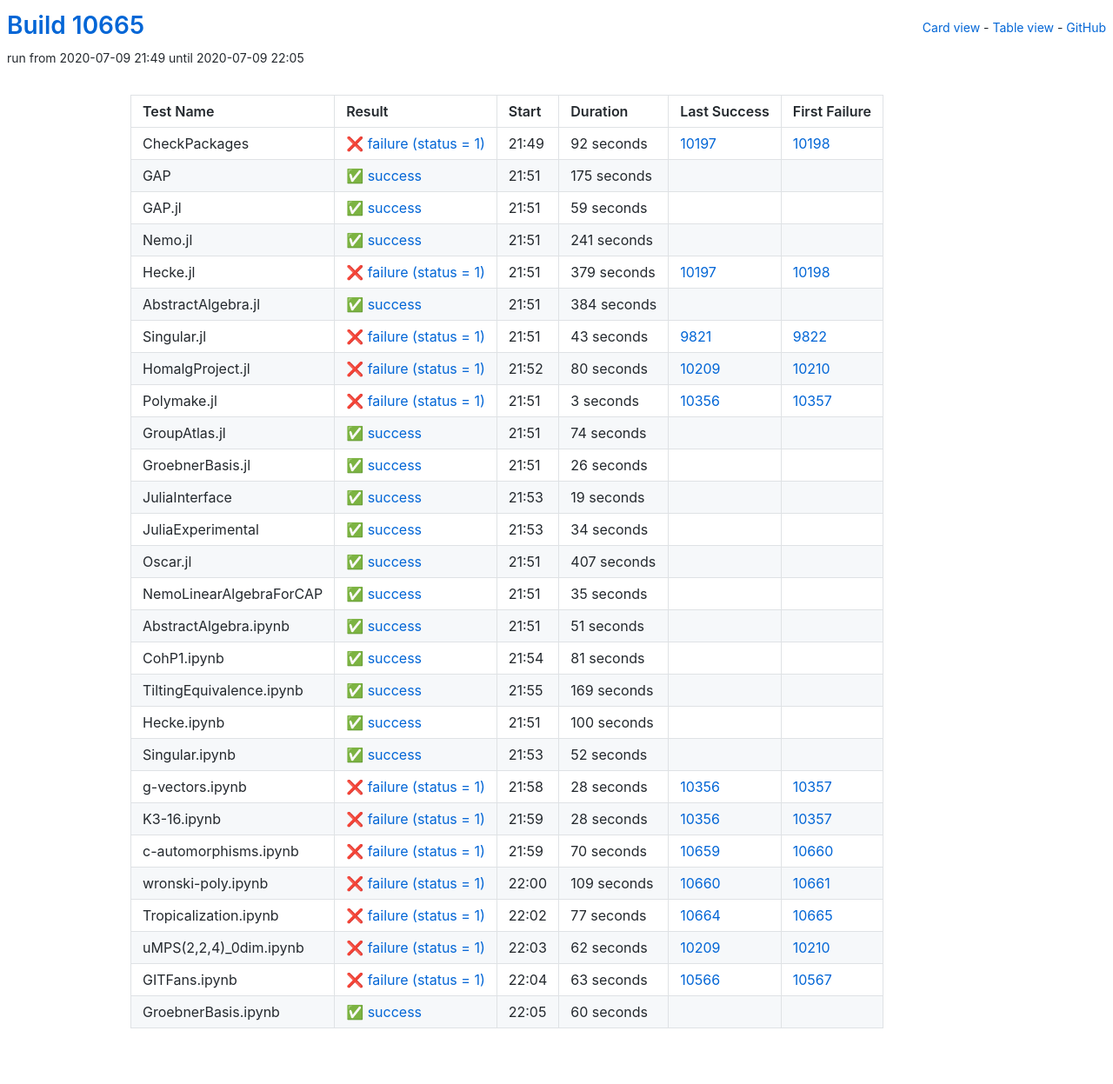
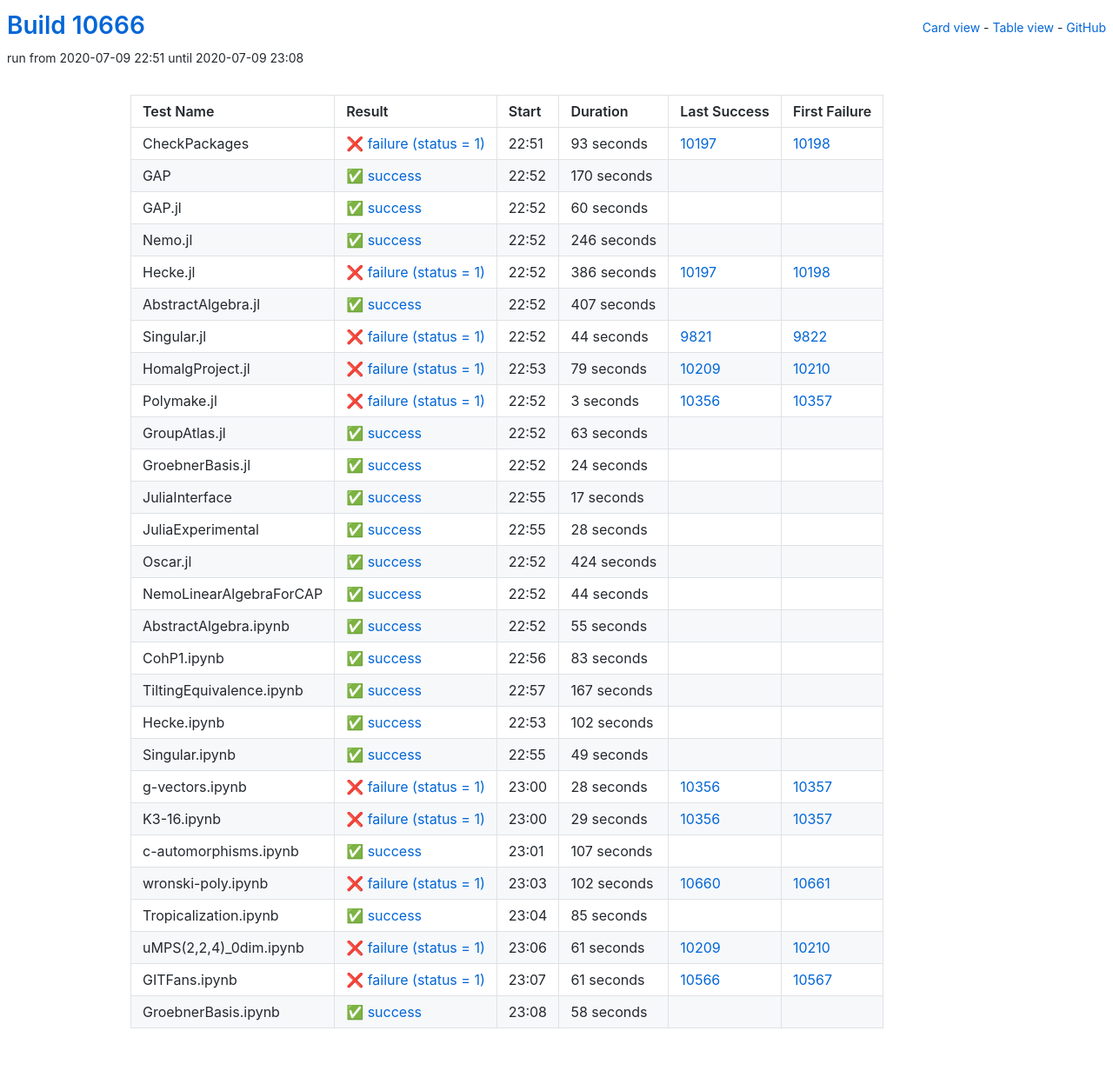
Before and after one commit to oscar-system/oscar-ci-status, a Jekyll site: the page built from table.html, in a window 1280 px wide. Shown: the whole page at 87% size. Built offline with Jekyll 4.4.1, drawn with Linux system fonts in a browser that asks for light colours.

Commit message:
Build #10666

```diff
--- a/_data/ci.yml
+++ b/_data/ci.yml
@@ -1,6 +1,6 @@
 ---
-build: 10665
-build_url: https://oscarci.mathematik.uni-kl.de/job/oscar/10665/
+build: 10666
+build_url: https://oscarci.mathematik.uni-kl.de/job/oscar/10666/
 job: oscar
 organization: oscar-system
 repo: oscar-ci-status
@@ -8,104 +8,104 @@
 tests:
 - name: CheckPackages
   id: checkpackages
-  log: https://oscarci.mathematik.uni-kl.de/job/oscar/10665/artifact/logs/build-10665/CheckPackages.log
-  start: 2020-07-09 21:49
+  log: https://oscarci.mathematik.uni-kl.de/job/oscar/10666/artifact/logs/build-10666/CheckPackages.log
+  start: 2020-07-09 22:51
   success: false
   exitcode: 1
   status: failure
-  duration: 92
+  duration: 93
   last_success: 10197
   last_success_url: https://oscarci.mathematik.uni-kl.de/job/oscar/10197/
   first_failure: 10198
   first_failure_url: https://oscarci.mathematik.uni-kl.de/job/oscar/10198/
 - name: GAP
   id: gap
-  log: https://oscarci.mathematik.uni-kl.de/job/oscar/10665/artifact/logs/build-10665/GAP.log
-  start: 2020-07-09 21:51
+  log: https://oscarci.mathematik.uni-kl.de/job/oscar/10666/artifact/logs/build-10666/GAP.log
+  start: 2020-07-09 22:52
   success: true
   exitcode: 0
   status: success
-  duration: 175
+  duration: 170
   last_success: false
   last_success_url:
   first_failure: false
   first_failure_url:
 - name: GAP.jl
   id: gap-jl
-  log: https://oscarci.mathematik.uni-kl.de/job/oscar/10665/artifact/logs/build-10665/GAP.jl.log
-  start: 2020-07-09 21:51
+  log: https://oscarci.mathematik.uni-kl.de/job/oscar/10666/artifact/logs/build-10666/GAP.jl.log
+  start: 2020-07-09 22:52
   success: true
   exitcode: 0
   status: success
-  duration: 59
+  duration: 60
   last_success: false
   last_success_url:
   first_failure: false
   first_failure_url:
 - name: Nemo.jl
   id: nemo-jl
-  log: https://oscarci.mathematik.uni-kl.de/job/oscar/10665/artifact/logs/build-10665/Nemo.jl.log
-  start: 2020-07-09 21:51
+  log: https://oscarci.mathematik.uni-kl.de/job/oscar/10666/artifact/logs/build-10666/Nemo.jl.log
+  start: 2020-07-09 22:52
   success: true
   exitcode: 0
   status: success
-  duration: 241
+  duration: 246
   last_success: false
   last_success_url:
   first_failure: false
   first_failure_url:
 - name: Hecke.jl
   id: hecke-jl
-  log: https://oscarci.mathematik.uni-kl.de/job/oscar/10665/artifact/logs/build-10665/Hecke.jl.log
-  start: 2020-07-09 21:51
+  log: https://oscarci.mathematik.uni-kl.de/job/oscar/10666/artifact/logs/build-10666/Hecke.jl.log
+  start: 2020-07-09 22:52
   success: false
   exitcode: 1
   status: failure
-  duration: 379
+  duration: 386
   last_success: 10197
   last_success_url: https://oscarci.mathematik.uni-kl.de/job/oscar/10197/
   first_failure: 10198
   first_failure_url: https://oscarci.mathematik.uni-kl.de/job/oscar/10198/
 - name: AbstractAlgebra.jl
   id: abstractalgebra-jl
-  log: https://oscarci.mathematik.uni-kl.de/job/oscar/10665/artifact/logs/build-10665/AbstractAlgebra.jl.log
-  start: 2020-07-09 21:51
+  log: https://oscarci.mathematik.uni-kl.de/job/oscar/10666/artifact/logs/build-10666/AbstractAlgebra.jl.log
+  start: 2020-07-09 22:52
   success: true
   exitcode: 0
   status: success
-  duration: 384
+  duration: 407
   last_success: false
   last_success_url:
   first_failure: false
   first_failure_url:
 - name: Singular.jl
   id: singular-jl
-  log: https://oscarci.mathematik.uni-kl.de/job/oscar/10665/artifact/logs/build-10665/Singular.jl.log
-  start: 2020-07-09 21:51
+  log: https://oscarci.mathematik.uni-kl.de/job/oscar/10666/artifact/logs/build-10666/Singular.jl.log
+  start: 2020-07-09 22:52
   success: false
   exitcode: 1
   status: failure
-  duration: 43
+  duration: 44
   last_success: 9821
   last_success_url: https://oscarci.mathematik.uni-kl.de/job/oscar/9821/
   first_failure: 9822
   first_failure_url: https://oscarci.mathematik.uni-kl.de/job/oscar/9822/
 - name: HomalgProject.jl
   id: homalgproject-jl
-  log: https://oscarci.mathematik.uni-kl.de/job/oscar/10665/artifact/logs/build-10665/HomalgProject.jl.log
-  start: 2020-07-09 21:52
+  log: https://oscarci.mathematik.uni-kl.de/job/oscar/10666/artifact/logs/build-10666/HomalgProject.jl.log
+  start: 2020-07-09 22:53
   success: false
   exitcode: 1
   status: failure
-  duration: 80
+  duration: 79
   last_success: 10209
   last_success_url: https://oscarci.mathematik.uni-kl.de/job/oscar/10209/
   first_failure: 10210
   first_failure_url: https://oscarci.mathematik.uni-kl.de/job/oscar/10210/
 - name: Polymake.jl
   id: polymake-jl
-  log: https://oscarci.mathematik.uni-kl.de/job/oscar/10665/artifact/logs/build-10665/Polymake.jl.log
-  start: 2020-07-09 21:51
+  log: https://oscarci.mathematik.uni-kl.de/job/oscar/10666/artifact/logs/build-10666/Polymake.jl.log
+  start: 2020-07-09 22:52
   success: false
   exitcode: 1
   status: failure
@@ -116,140 +116,140 @@
   first_failure_url: https://oscarci.mathematik.uni-kl.de/job/oscar/10357/
 - name: GroupAtlas.jl
   id: groupatlas-jl
-  log: https://oscarci.mathematik.uni-kl.de/job/oscar/10665/artifact/logs/build-10665/GroupAtlas.jl.log
-  start: 2020-07-09 21:51
+  log: https://oscarci.mathematik.uni-kl.de/job/oscar/10666/artifact/logs/build-10666/GroupAtlas.jl.log
+  start: 2020-07-09 22:52
   success: true
   exitcode: 0
   status: success
-  duration: 74
+  duration: 63
   last_success: false
   last_success_url:
   first_failure: false
   first_failure_url:
 - name: GroebnerBasis.jl
   id: groebnerbasis-jl
-  log: https://oscarci.mathematik.uni-kl.de/job/oscar/10665/artifact/logs/build-10665/GroebnerBasis.jl.log
-  start: 2020-07-09 21:51
+  log: https://oscarci.mathematik.uni-kl.de/job/oscar/10666/artifact/logs/build-10666/GroebnerBasis.jl.log
+  start: 2020-07-09 22:52
   success: true
   exitcode: 0
   status: success
-  duration: 26
+  duration: 24
   last_success: false
   last_success_url:
   first_failure: false
   first_failure_url:
 - name: JuliaInterface
   id: juliainterface
-  log: https://oscarci.mathematik.uni-kl.de/job/oscar/10665/artifact/logs/build-10665/JuliaInterface.log
-  start: 2020-07-09 21:53
+  log: https://oscarci.mathematik.uni-kl.de/job/oscar/10666/artifact/logs/build-10666/JuliaInterface.log
+  start: 2020-07-09 22:55
   success: true
   exitcode: 0
   status: success
-  duration: 19
+  duration: 17
   last_success: false
   last_success_url:
   first_failure: false
   first_failure_url:
 - name: JuliaExperimental
   id: juliaexperimental
-  log: https://oscarci.mathematik.uni-kl.de/job/oscar/10665/artifact/logs/build-10665/JuliaExperimental.log
-  start: 2020-07-09 21:53
+  log: https://oscarci.mathematik.uni-kl.de/job/oscar/10666/artifact/logs/build-10666/JuliaExperimental.log
+  start: 2020-07-09 22:55
   success: true
   exitcode: 0
   status: success
-  duration: 34
+  duration: 28
   last_success: false
   last_success_url:
   first_failure: false
   first_failure_url:
 - name: Oscar.jl
   id: oscar-jl
-  log: https://oscarci.mathematik.uni-kl.de/job/oscar/10665/artifact/logs/build-10665/Oscar.jl.log
-  start: 2020-07-09 21:51
+  log: https://oscarci.mathematik.uni-kl.de/job/oscar/10666/artifact/logs/build-10666/Oscar.jl.log
+  start: 2020-07-09 22:52
   success: true
   exitcode: 0
   status: success
-  duration: 407
+  duration: 424
   last_success: false
   last_success_url:
   first_failure: false
   first_failure_url:
 - name: NemoLinearAlgebraForCAP
   id: nemolinearalgebraforcap
-  log: https://oscarci.mathematik.uni-kl.de/job/oscar/10665/artifact/logs/build-10665/NemoLinearAlgebraForCAP.log
-  start: 2020-07-09 21:51
+  log: https://oscarci.mathematik.uni-kl.de/job/oscar/10666/artifact/logs/build-10666/NemoLinearAlgebraForCAP.log
+  start: 2020-07-09 22:52
   success: true
   exitcode: 0
   status: success
-  duration: 35
+  duration: 44
   last_success: false
   last_success_url:
   first_failure: false
   first_failure_url:
 - name: AbstractAlgebra.ipynb
   id: abstractalgebra-ipynb
-  log: https://oscarci.mathematik.uni-kl.de/job/oscar/10665/artifact/logs/build-10665/AbstractAlgebra.ipynb.log
-  start: 2020-07-09 21:51
+  log: https://oscarci.mathematik.uni-kl.de/job/oscar/10666/artifact/logs/build-10666/AbstractAlgebra.ipynb.log
+  start: 2020-07-09 22:52
   success: true
   exitcode: 0
   status: success
-  duration: 51
+  duration: 55
   last_success: false
   last_success_url:
   first_failure: false
   first_failure_url:
 - name: CohP1.ipynb
   id: cohp1-ipynb
-  log: https://oscarci.mathematik.uni-kl.de/job/oscar/10665/artifact/logs/build-10665/CohP1.ipynb.log
-  start: 2020-07-09 21:54
+  log: https://oscarci.mathematik.uni-kl.de/job/oscar/10666/artifact/logs/build-10666/CohP1.ipynb.log
+  start: 2020-07-09 22:56
   success: true
   exitcode: 0
   status: success
-  duration: 81
+  duration: 83
   last_success: false
   last_success_url:
   first_failure: false
   first_failure_url:
 - name: TiltingEquivalence.ipynb
   id: tiltingequivalence-ipynb
-  log: https://oscarci.mathematik.uni-kl.de/job/oscar/10665/artifact/logs/build-10665/TiltingEquivalence.ipynb.log
-  start: 2020-07-09 21:55
+  log: https://oscarci.mathematik.uni-kl.de/job/oscar/10666/artifact/logs/build-10666/TiltingEquivalence.ipynb.log
+  start: 2020-07-09 22:57
   success: true
   exitcode: 0
   status: success
-  duration: 169
+  duration: 167
   last_success: false
   last_success_url:
   first_failure: false
   first_failure_url:
 - name: Hecke.ipynb
   id: hecke-ipynb
-  log: https://oscarci.mathematik.uni-kl.de/job/oscar/10665/artifact/logs/build-10665/Hecke.ipynb.log
-  start: 2020-07-09 21:51
+  log: https://oscarci.mathematik.uni-kl.de/job/oscar/10666/artifact/logs/build-10666/Hecke.ipynb.log
+  start: 2020-07-09 22:53
   success: true
   exitcode: 0
   status: success
-  duration: 100
+  duration: 102
   last_success: false
   last_success_url:
   first_failure: false
   first_failure_url:
 - name: Singular.ipynb
   id: singular-ipynb
-  log: https://oscarci.mathematik.uni-kl.de/job/oscar/10665/artifact/logs/build-10665/Singular.ipynb.log
-  start: 2020-07-09 21:53
+  log: https://oscarci.mathematik.uni-kl.de/job/oscar/10666/artifact/logs/build-10666/Singular.ipynb.log
+  start: 2020-07-09 22:55
   success: true
   exitcode: 0
   status: success
-  duration: 52
+  duration: 49
   last_success: false
   last_success_url:
   first_failure: false
   first_failure_url:
 - name: g-vectors.ipynb
   id: g-vectors-ipynb
-  log: https://oscarci.mathematik.uni-kl.de/job/oscar/10665/artifact/logs/build-10665/g-vectors.ipynb.log
-  start: 2020-07-09 21:58
+  log: https://oscarci.mathematik.uni-kl.de/job/oscar/10666/artifact/logs/build-10666/g-vectors.ipynb.log
+  start: 2020-07-09 23:00
   success: false
   exitcode: 1
   status: failure
@@ -260,84 +260,84 @@
   first_failure_url: https://oscarci.mathematik.uni-kl.de/job/oscar/10357/
 - name: K3-16.ipynb
   id: k3-16-ipynb
-  log: https://oscarci.mathematik.uni-kl.de/job/oscar/10665/artifact/logs/build-10665/K3-16.ipynb.log
-  start: 2020-07-09 21:59
+  log: https://oscarci.mathematik.uni-kl.de/job/oscar/10666/artifact/logs/build-10666/K3-16.ipynb.log
+  start: 2020-07-09 23:00
   success: false
   exitcode: 1
   status: failure
-  duration: 28
+  duration: 29
   last_success: 10356
   last_success_url: https://oscarci.mathematik.uni-kl.de/job/oscar/10356/
   first_failure: 10357
   first_failure_url: https://oscarci.mathematik.uni-kl.de/job/oscar/10357/
 - name: c-automorphisms.ipynb
   id: c-automorphisms-ipynb
-  log: https://oscarci.mathematik.uni-kl.de/job/oscar/10665/artifact/logs/build-10665/c-automorphisms.ipynb.log
-  start: 2020-07-09 21:59
+  log: https://oscarci.mathematik.uni-kl.de/job/oscar/10666/artifact/logs/build-10666/c-automorphisms.ipynb.log
+  start: 2020-07-09 23:01
+  success: true
+  exitcode: 0
+  status: success
+  duration: 107
+  last_success: false
+  last_success_url:
+  first_failure: false
+  first_failure_url:
+- name: wronski-poly.ipynb
+  id: wronski-poly-ipynb
+  log: https://oscarci.mathematik.uni-kl.de/job/oscar/10666/artifact/logs/build-10666/wronski-poly.ipynb.log
+  start: 2020-07-09 23:03
   success: false
   exitcode: 1
   status: failure
-  duration: 70
-  last_success: 10659
-  last_success_url: https://oscarci.mathematik.uni-kl.de/job/oscar/10659/
-  first_failure: 10660
-  first_failure_url: https://oscarci.mathematik.uni-kl.de/job/oscar/10660/
-- name: wronski-poly.ipynb
-  id: wronski-poly-ipynb
-  log: https://oscarci.mathematik.uni-kl.de/job/oscar/10665/artifact/logs/build-10665/wronski-poly.ipynb.log
-  start: 2020-07-09 22:00
-  success: false
-  exitcode: 1
-  status: failure
-  duration: 109
+  duration: 102
   last_success: 10660
   last_success_url: https://oscarci.mathematik.uni-kl.de/job/oscar/10660/
   first_failure: 10661
   first_failure_url: https://oscarci.mathematik.uni-kl.de/job/oscar/10661/
 - name: Tropicalization.ipynb
   id: tropicalization-ipynb
-  log: https://oscarci.mathematik.uni-kl.de/job/oscar/10665/artifact/logs/build-10665/Tropicalization.ipynb.log
-  start: 2020-07-09 22:02
+  log: https://oscarci.mathematik.uni-kl.de/job/oscar/10666/artifact/logs/build-10666/Tropicalization.ipynb.log
+  start: 2020-07-09 23:04
+  success: true
+  exitcode: 0
+  status: success
+  duration: 85
+  last_success: false
+  last_success_url:
+  first_failure: false
+  first_failure_url:
+- name: uMPS(2,2,4)_0dim.ipynb
+  id: umps-2-2-4-0dim-ipynb
+  log: https://oscarci.mathematik.uni-kl.de/job/oscar/10666/artifact/logs/build-10666/uMPS-2-2-4-_0dim.ipynb.log
+  start: 2020-07-09 23:06
   success: false
   exitcode: 1
   status: failure
-  duration: 77
-  last_success: 10664
-  last_success_url: https://oscarci.mathematik.uni-kl.de/job/oscar/10664/
-  first_failure: 10665
-  first_failure_url: https://oscarci.mathematik.uni-kl.de/job/oscar/10665/
-- name: uMPS(2,2,4)_0dim.ipynb
-  id: umps-2-2-4-0dim-ipynb
-  log: https://oscarci.mathematik.uni-kl.de/job/oscar/10665/artifact/logs/build-10665/uMPS-2-2-4-_0dim.ipynb.log
-  start: 2020-07-09 22:03
-  success: false
-  exitcode: 1
-  status: failure
-  duration: 62
+  duration: 61
   last_success: 10209
   last_success_url: https://oscarci.mathematik.uni-kl.de/job/oscar/10209/
   first_failure: 10210
   first_failure_url: https://oscarci.mathematik.uni-kl.de/job/oscar/10210/
 - name: GITFans.ipynb
   id: gitfans-ipynb
-  log: https://oscarci.mathematik.uni-kl.de/job/oscar/10665/artifact/logs/build-10665/GITFans.ipynb.log
-  start: 2020-07-09 22:04
+  log: https://oscarci.mathematik.uni-kl.de/job/oscar/10666/artifact/logs/build-10666/GITFans.ipynb.log
+  start: 2020-07-09 23:07
   success: false
   exitcode: 1
   status: failure
-  duration: 63
+  duration: 61
   last_success: 10566
   last_success_url: https://oscarci.mathematik.uni-kl.de/job/oscar/10566/
   first_failure: 10567
   first_failure_url: https://oscarci.mathematik.uni-kl.de/job/oscar/10567/
 - name: GroebnerBasis.ipynb
   id: groebnerbasis-ipynb
-  log: https://oscarci.mathematik.uni-kl.de/job/oscar/10665/artifact/logs/build-10665/GroebnerBasis.ipynb.log
-  start: 2020-07-09 22:05
+  log: https://oscarci.mathematik.uni-kl.de/job/oscar/10666/artifact/logs/build-10666/GroebnerBasis.ipynb.log
+  start: 2020-07-09 23:08
   success: true
   exitcode: 0
   status: success
-  duration: 60
+  duration: 58
   last_success: false
   last_success_url:
   first_failure: false
```
Also changed, not shown: README.md.
